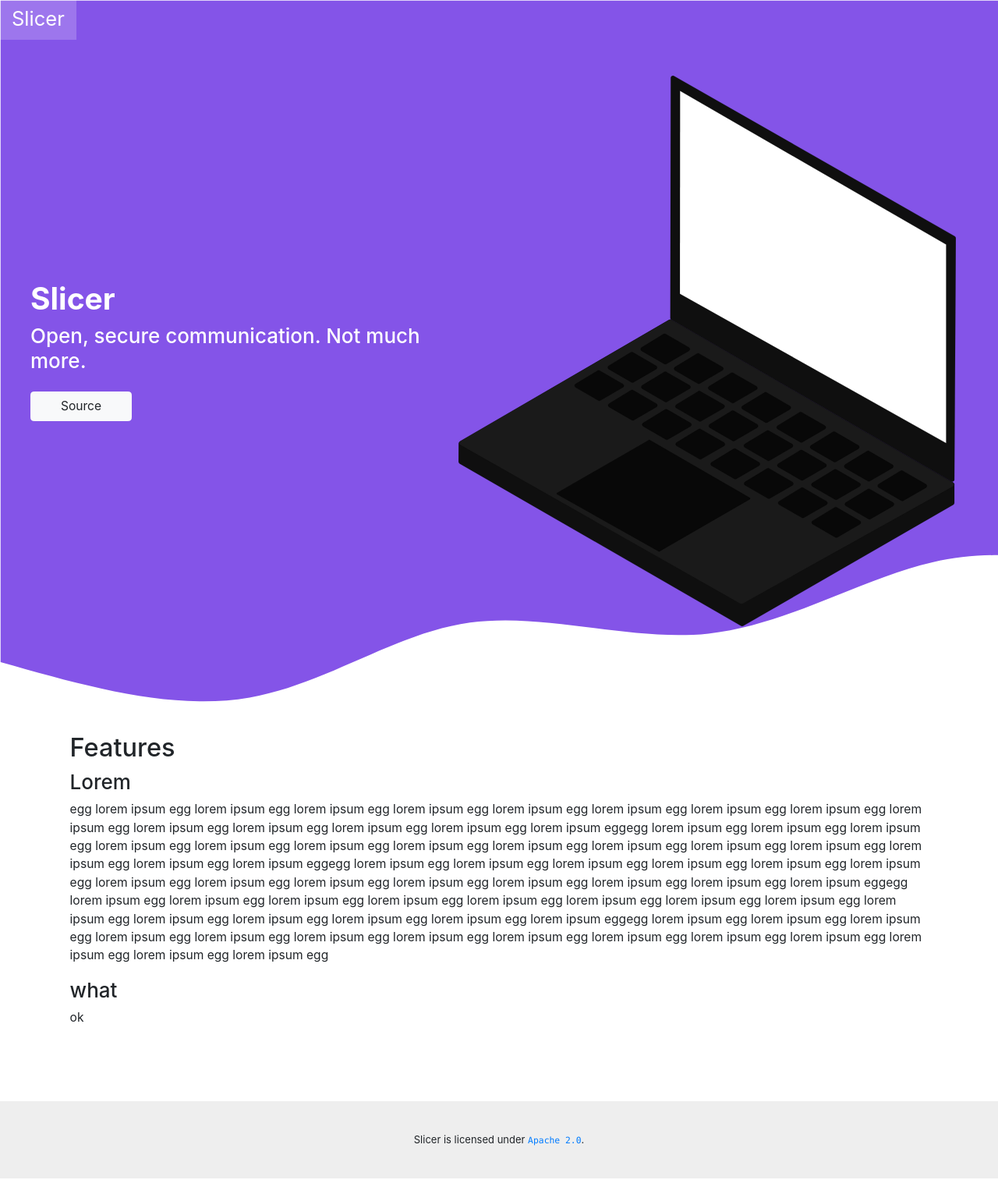
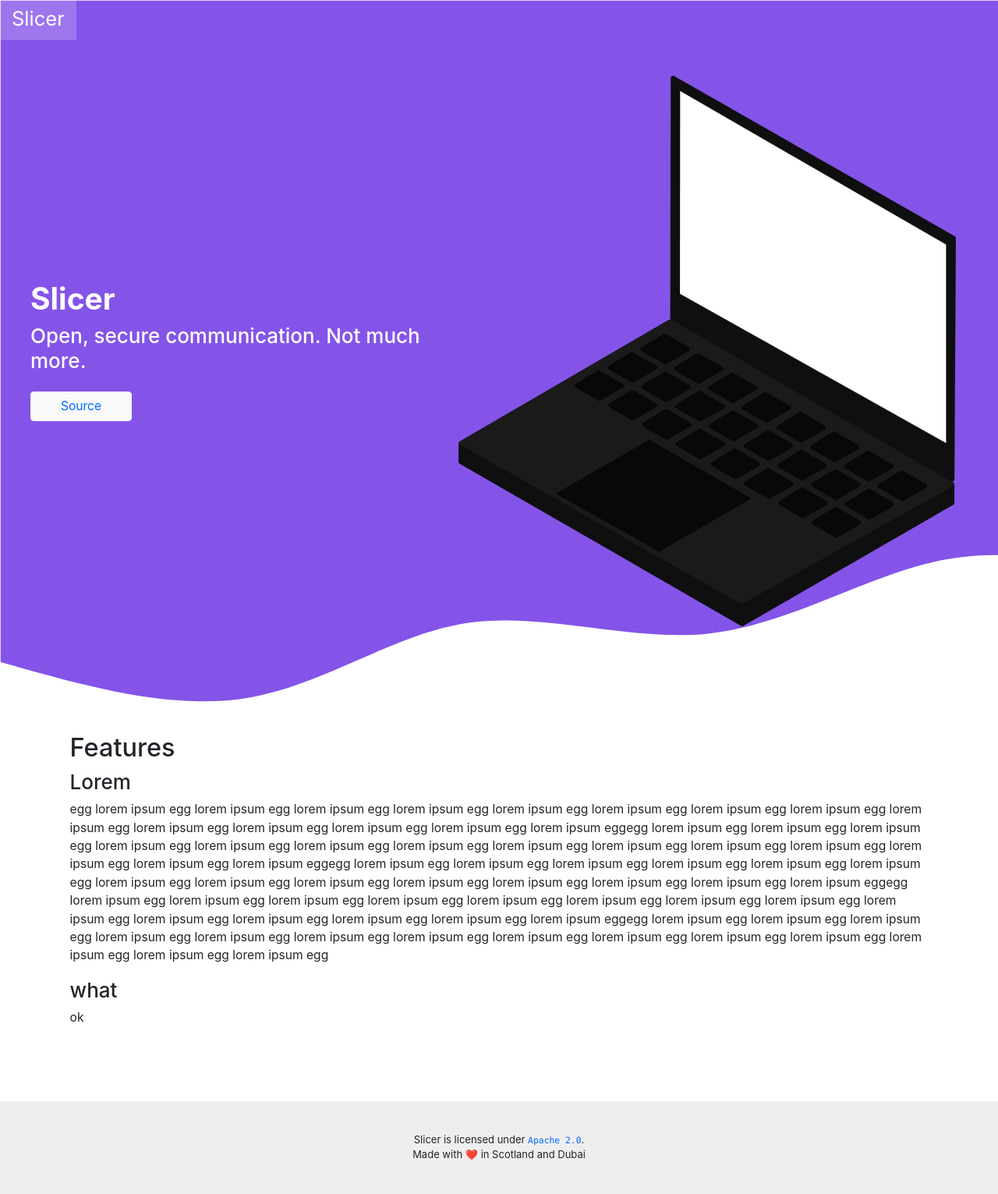
Before and after one commit to cthpw103/landing, a Jekyll site: the page built from index.md, in a window 1280 px wide. Shown: the whole page at 78% size. Built offline with Jekyll 4.4.1, drawn with Linux system fonts in a browser that asks for light colours; nearby versions of some CDN libraries.

Commit message:
added footer easteregg

```diff
--- a/_includes/footer.html
+++ b/_includes/footer.html
@@ -1,5 +1,6 @@
 <div class="footer">
     <p3>
-        Slicer is licensed under <code><a href="http://www.apache.org/licenses/LICENSE-2.0.html">Apache 2.0</a></code>.
+        Slicer is licensed under <code><a href="http://www.apache.org/licenses/LICENSE-2.0.html">Apache 2.0</a></code>.<br>
+        Made with <a class="heart">❤️</a> in Scotland and Dubai
     </p3>
 </div>
--- a/css/style.scss
+++ b/css/style.scss
@@ -43,6 +43,13 @@
 p {
 	font: {
 		size: 1.2em;
+	}
+}
+a {
+	color: black;
+	text-decoration: none;
+	&[href] {
+		color: #0069ff
 	}
 }
 
--- a/js/main.js
+++ b/js/main.js
@@ -87,10 +87,16 @@
         }
     }, 150);
 
+    // birthday easteregg
     let d = new Date();
     if (d.getMonth() == 10 && (d.getDate() > 0 && d.getDate() < 7)) {
         let originalSrc = $(".laptop").attr("src")
         $(".laptop").attr("src", originalSrc.replace("laptop", "thinkpad"))
         console.log("Happy birthday Alan!")
     }
+
+    // footer easteregg
+    $(".footer .heart").on('click', function () { // if scroll up clicked
+        $(this).html("🏳️‍🌈")
+    })
 });
```
